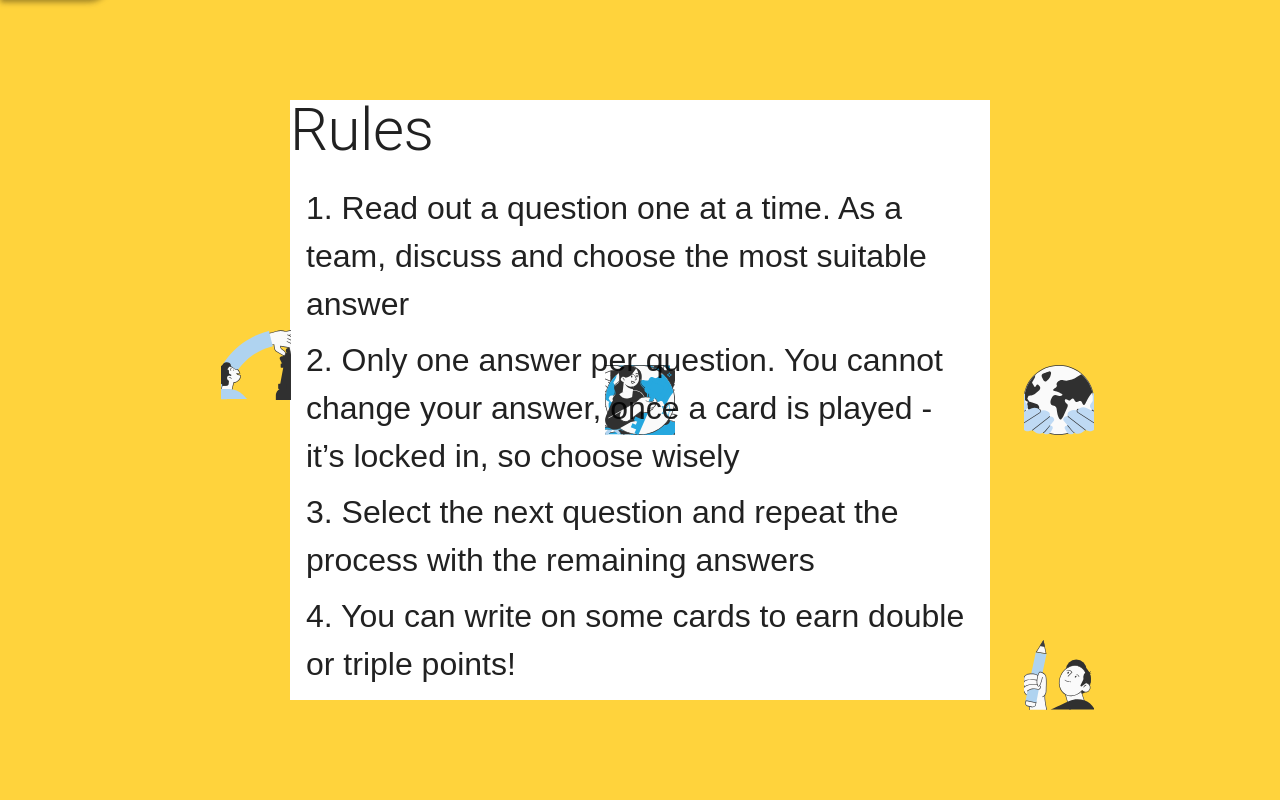
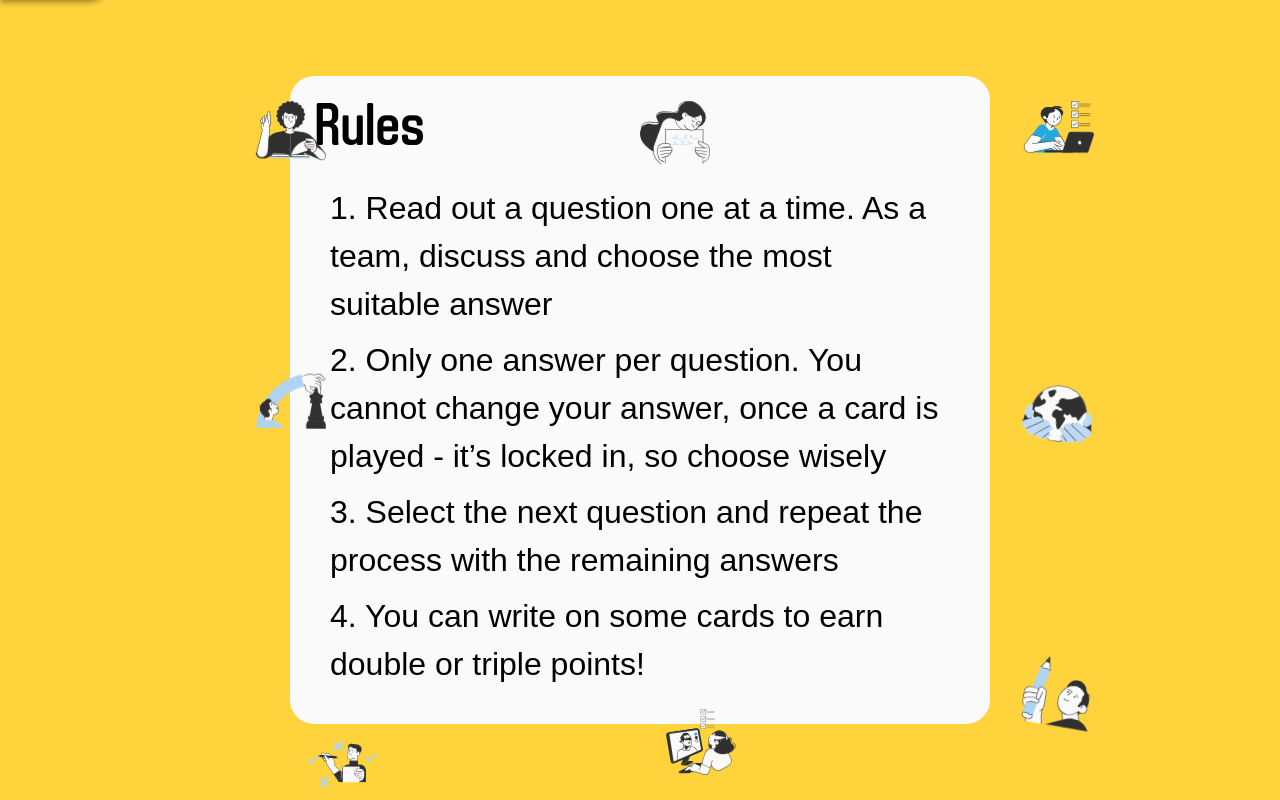
Before and after one commit to bpdavies92/principles-for-assessment, a Vue app: page / in a window 1280 px wide. Built offline with nearby package versions, Linux system fonts and the light colour scheme.

Commit message:
Added top menu, Aveny typeface

```diff
--- a/src/components/CardGame.vue
+++ b/src/components/CardGame.vue
@@ -2,7 +2,7 @@
 
     <v-container color="#fafafa" ref="main" class="ml-auto mr-auto">
 
-      <v-sheet v-if="showAllAnswerCards" color="transparent" class="position-fixed mr-auto ml-auto top-0 left-0 answer-cards-container" height="100vh" width="100vw">
+      <v-sheet v-if="showAllAnswers" color="transparent" class="position-fixed mr-auto ml-auto top-0 left-0 answer-cards-container" height="100vh" width="100vw">
         <AllAnswers/>
       </v-sheet>
 
@@ -85,7 +85,8 @@ processStage,
 randomCard,
 onlyQuestionCardsSingleRandom,
 randomCardAnswers,
-onlyAnswerCardsSixCards
+onlyAnswerCardsSixCards,
+showAllAnswers
 } = storeToRefs(store)
 
 const startAnimation = ref(true)
--- a/src/components/Rules.vue
+++ b/src/components/Rules.vue
@@ -2,13 +2,13 @@
         <v-sheet color="#ffd33c" min-height="100vh" min-width="100vw" class="d-flex justify-center position-relative align-center">
             <v-img v-for="(item, index) in onlyNineImages" :key="index" class="position-absolute rules-images"
                         :src='item'
-                        height="70"
+                        height="auto"
                         width="70"
                         cover
                         ></v-img>
             <v-container class="mr-auto ml-auto">
 
-                <v-sheet width="700" class="mr-auto ml-auto">
+                <v-sheet width="700" color="#fafafa" class="mr-auto ml-auto pa-6" rounded="xl">
                     <h2 class="text-h2 mb-3">Rules</h2>
 
                     <v-list lines="3" height="min-content" bg-color="transparent" class="rules">
@@ -40,24 +40,83 @@ const { onlyNineImages } = useCardStore()
 
 <style lang="scss">
 
+
+
+
 .rules {
     font-size: 2rem;
 
     &-images:nth-child(1) {
         left: 20%;
         transform:translate(-50%, -50%);
+        animation: wiggle 15s ease-in-out 5s infinite both;
     }
 
     &-images:nth-child(2) {
         left: 80%;
+        animation: wiggle 15s ease-in-out 3s infinite both;
     }
 
     &-images:nth-child(3) {
         left: 80%;
-        top: 80%
+        top: 80%;
+        animation: wiggle 15s ease-in-out 1s infinite both;
+    }
+
+    &-images:nth-child(4) {
+        left: 50%;
+        top: 10%;
+        animation: wiggle 15s ease-in-out infinite both;
+    }
+
+    &-images:nth-child(5) {
+        left: 20%;
+        top: 10%;
+        animation: wiggle 15s ease-in-out infinite both;
+    }
+
+    &-images:nth-child(6) {
+        left: 80%;
+        top: 10%;
+        animation: wiggle 15s ease-in-out infinite both;
+    }
+
+    &-images:nth-child(7) {
+        left: 52%;
+        top: 86%;
+        animation: wiggle 15s ease-in-out infinite both;
+    }
+
+    &-images:nth-child(8) {
+        left: 24%;
+        top: 90%;
+        animation: wiggle 15s ease-in-out infinite both;
+    }
+
+    &-images:nth-child(9) {
+        left: 20%;
+        top: 90%;
+        animation: wiggle 15s ease-in-out infinite both;
     }
 }
 
+@keyframes wiggle {
+    0% {
+        transform: translateY(0px) rotate(0deg);
+    }
+    25% {
+        transform: translateY(18px) rotate(12deg);
+    }
+    50% {
+        transform: translateY(25px) rotate(-15deg);
+    }
+    75% {
+        transform: translateY(18px) rotate(12deg);
+    }
+    100% {
+        transform: translateY(0px) rotate(0deg);
+    }
+}
 
 
 </style>
--- a/src/layouts/default.vue
+++ b/src/layouts/default.vue
@@ -5,6 +5,8 @@
         <v-app-bar-nav-icon></v-app-bar-nav-icon>
       </template>
       <v-app-bar-title>Principles Towards Assessment</v-app-bar-title>
+      <v-btn @click="showAllAnswers = !showAllAnswers" size="small" prepend-icon="mdi-cards-playing">Answers</v-btn>
+      {{ showAllAnswers }}
     </v-app-bar>
     <v-main>
       <router-view class="" />
@@ -15,5 +17,12 @@
 </template>
 
 <script setup>
-  //
+  import { useCardStore } from '@/stores/cardInfo';
+  import { storeToRefs } from 'pinia';
+
+  const store = useCardStore()
+
+  const {showAllAnswers} = storeToRefs(store)
+
+
 </script>
--- a/src/main.js
+++ b/src/main.js
@@ -10,6 +10,8 @@ import { registerPlugins } from '@/plugins'
 // Components
 import App from './App.vue'
 
+import '../src/styles/main.scss'
+
 // Composables
 import { createApp } from 'vue'
 
--- a/src/pages/index.vue
+++ b/src/pages/index.vue
@@ -2,5 +2,3 @@
   <Rules/>
   <CardGame/>
 </template>
-
-<P
--- a/src/stores/cardInfo.js
+++ b/src/stores/cardInfo.js
@@ -1,4 +1,5 @@
 
+import AllAnswers from '@/components/AllAnswers.vue'
 import { defineStore } from 'pinia'
 
 export const useCardStore = defineStore('cardInfo', {
@@ -137,7 +138,9 @@ export const useCardStore = defineStore('cardInfo', {
     ],
     randomCard: 0,
     processStage: 0,
-    randomCardAnswers: []
+    randomCardAnswers: [],
+    showAllAnswers: false,
+    myQuestionAnswers: {}
     }),
     getters: {
         onlyQuestionCards: (state) => {
@@ -158,9 +161,7 @@ export const useCardStore = defineStore('cardInfo', {
                 return value.svgUrl
             })
 
-            console.log('SVG', onlyImages)
-
-            return onlyImages
+            return onlyImages.slice(0, 8)
         }
 
     },
--- a/src/styles/main.scss
+++ b/src/styles/main.scss
@@ -0,0 +1,14 @@
+@font-face {
+    font-family: "Aveny";
+    src: url("../assets/AvenyTLBU-Medium.otf");
+}
+
+h2, h1, .text-h2, .v-app-bar-title {
+    font-family: "Aveny" !important;
+}
+
+
+
+.text-body-1 {
+    font-size: 1.2rem !important;
+}
--- a/src/styles/settings.scss
+++ b/src/styles/settings.scss
@@ -8,7 +8,3 @@
 // @use 'vuetify/settings' with (
 //   $color-pack: false
 // );
-
-.text-body-1 {
-    font-size: 1.2rem !important;
-}
```
Also changed, not shown: src/assets/AvenyTLBU-Medium.otf (added).
